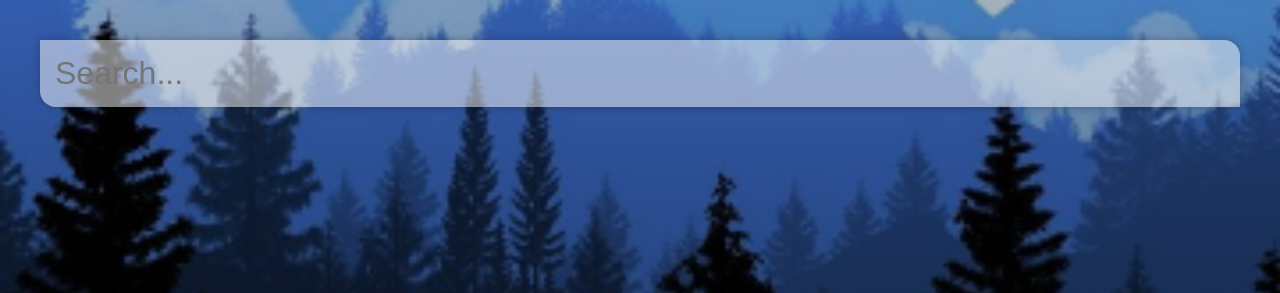
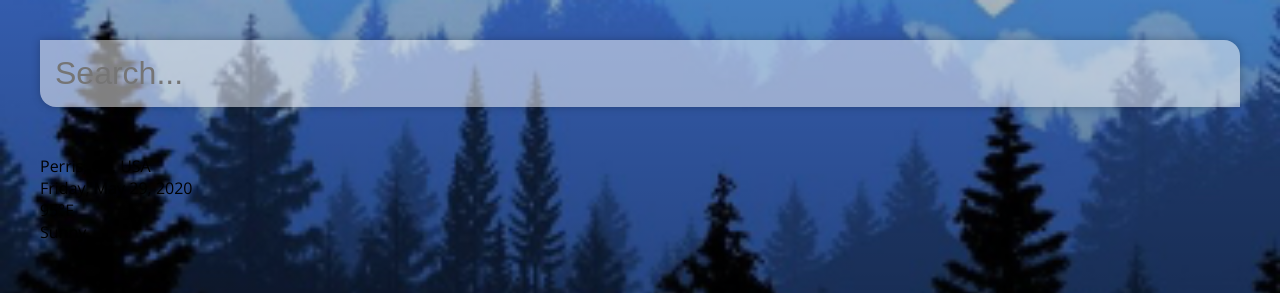
Before and after one commit to ShanClayton/weather-v, a Vue app: page / in a window 1280 px wide. Shown: the top 293 px of the page. Built offline with nearby package versions, Linux system fonts and the light colour scheme.

Commit message:
added weather info

```diff
--- a/src/App.vue
+++ b/src/App.vue
@@ -3,6 +3,16 @@
     <main>
       <div class="search__box">
         <input type="text" class="search__bar" placeholder="Search..." />
+      </div>
+      <div class="weather__wrap">
+        <div class="location__box">
+          <div class="location">Perris, CA, USA</div>
+          <div class="weather__date">Friday, May 29, 2020</div>
+        </div>
+        <div class="weather__box">
+          <div class="weather_temp">95°F</div>
+          <div class="weather">Sunny</div>
+        </div>
       </div>
     </main>
   </div>
@@ -13,9 +23,9 @@ export default {
   name: "App",
   data() {
     return {
-      api_key: "0e82bb16227c1a3b88661dd32729d7b1",
+      api_key: "0e82bb16227c1a3b88661dd32729d7b1"
     };
-  },
+  }
 };
 </script>
 
```
